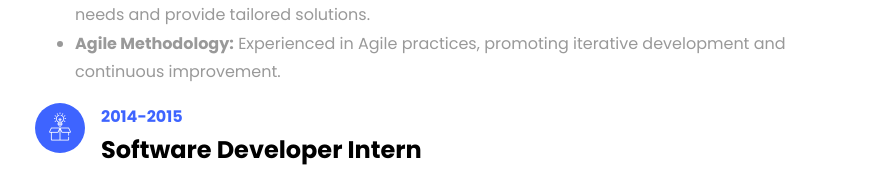
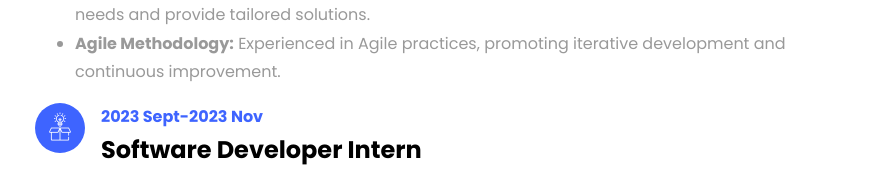
Before and after one commit to Saketh-Surendran/SakethSurendran.github.io, a plain HTML site: page index.html in a window 1280 px wide. Shown: the part 2846-3022 px from the top of the page, without its empty margins (335-1229 px from the left). Drawn offline with Linux system fonts and the light colour scheme; files whose address does not match are found by name.

Commit message:
Update index.html

```diff
--- a/index.html
+++ b/index.html
@@ -191,7 +191,7 @@
 					    		<span class="flaticon-ideas"></span>
 					    	</div>
 					    	<div class="text pl-3">
-		    					<span class="date">2014-2015</span>
+		    					<span class="date">2023 Sept-2023 Nov</span>
 		    					<h2>Software Developer Intern</h2>
 		    					<span class="position">Ocuiz Infotech Pvt Ltd</span>
 		    					<ul>
```
